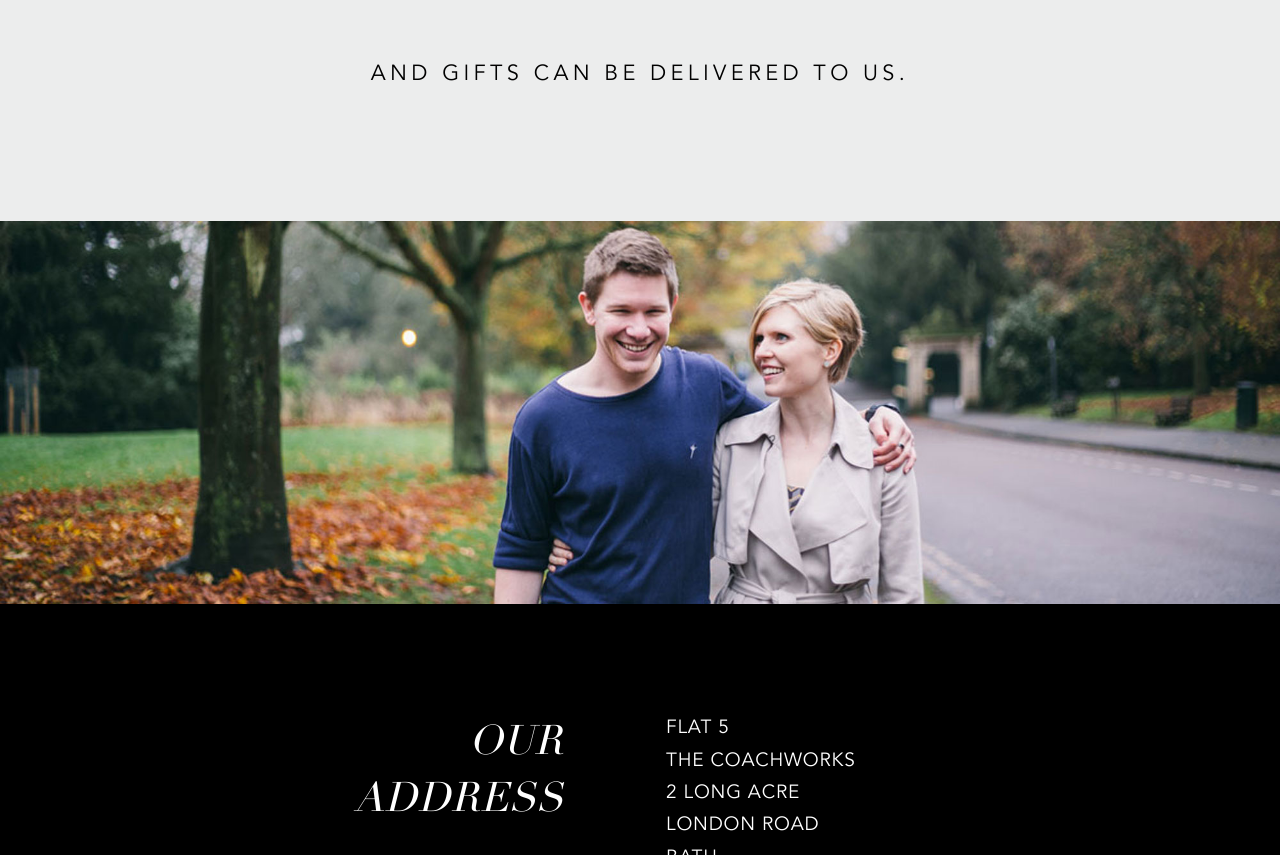
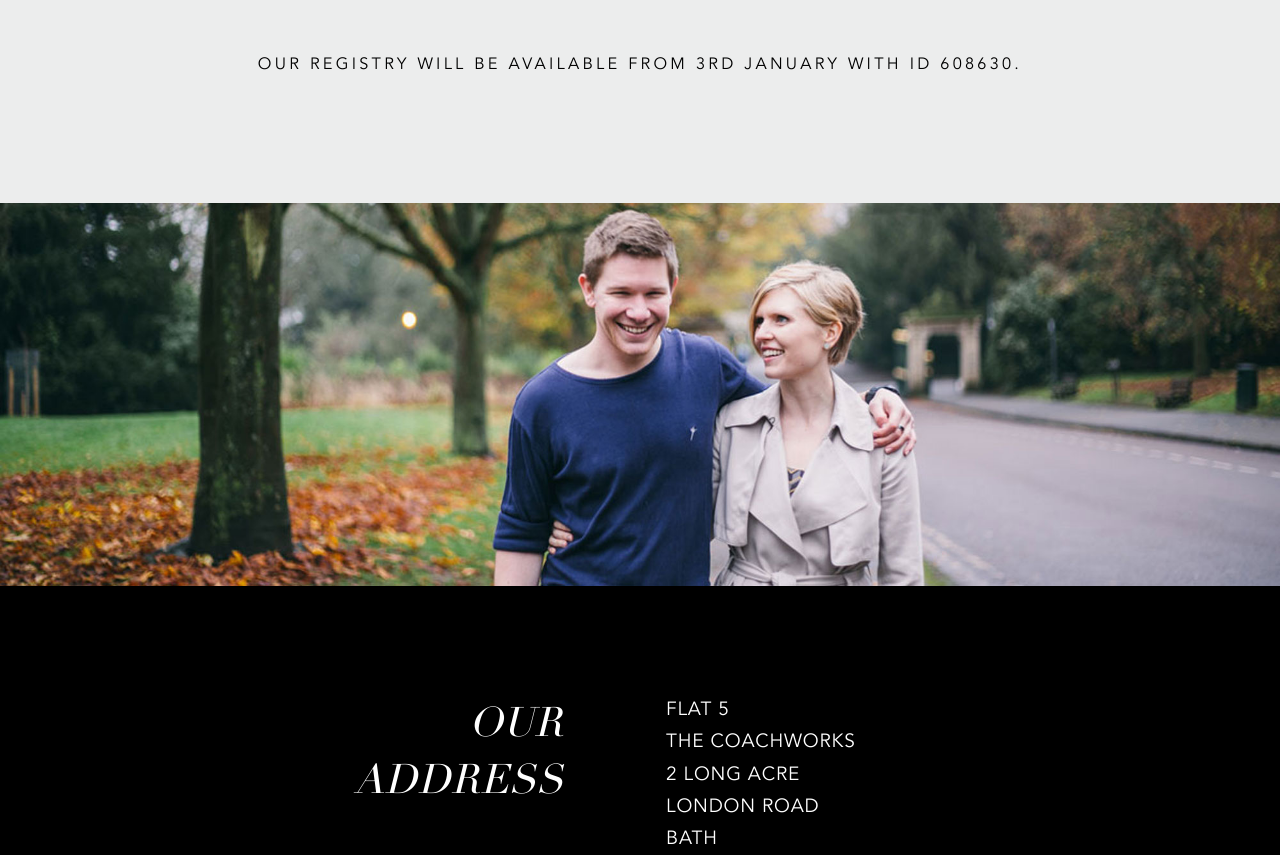
Before and after one commit to bobbyshaw/shari-tom-wedding-site, a plain HTML site: page index.html in a window 1280 px wide. Shown: the part 3064-3919 px from the top of the page. Drawn offline with Linux system fonts and the light colour scheme; some packages are replaced by stand-ins of ours.

Commit message:
Update gift registry info.

```diff
--- a/css/main.css
+++ b/css/main.css
@@ -374,7 +374,7 @@ video {
 }
 
 .registry p {
-    font-size: 0.8em;
+    font-size: 0.6em;
 }
 
 .footer-container footer {
--- a/index.html
+++ b/index.html
@@ -170,7 +170,7 @@
                         <a href="https://www.johnlewisgiftlist.com/giftint/JSPs/GiftList/BuyGifts/GuestFindAList.jsp">
                             <img class="gift-registry-logo" src="img/john-lewis.png" alt="John Lewis" width="260" height="67" />
                         </a>
-                        <p>and gifts can be delivered to us.</p>
+                        <p>Our registry will be available from 3rd January with ID 608630.</p>
                     </section>
                 </article>
             </div> <!-- #main -->
```
